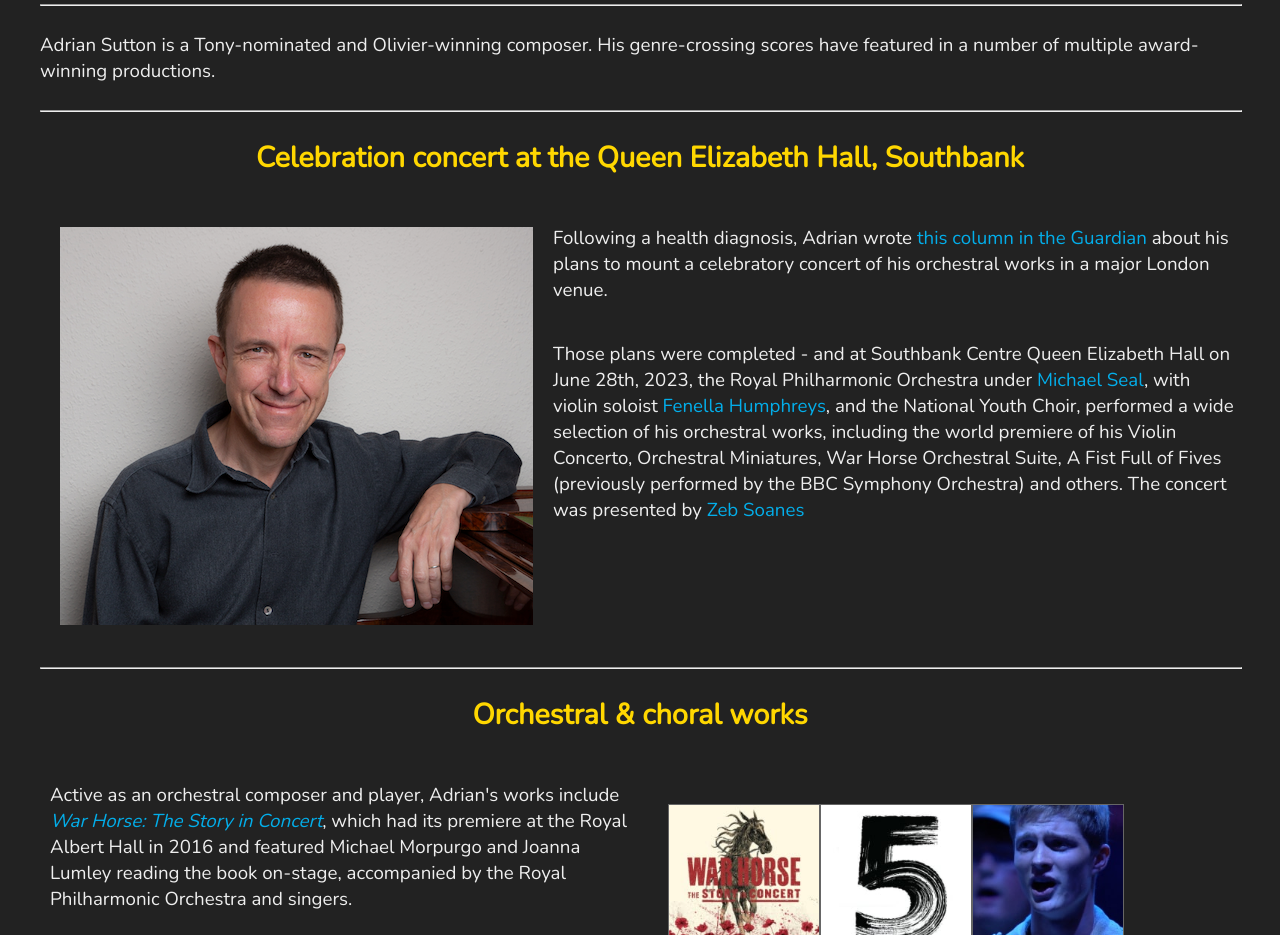
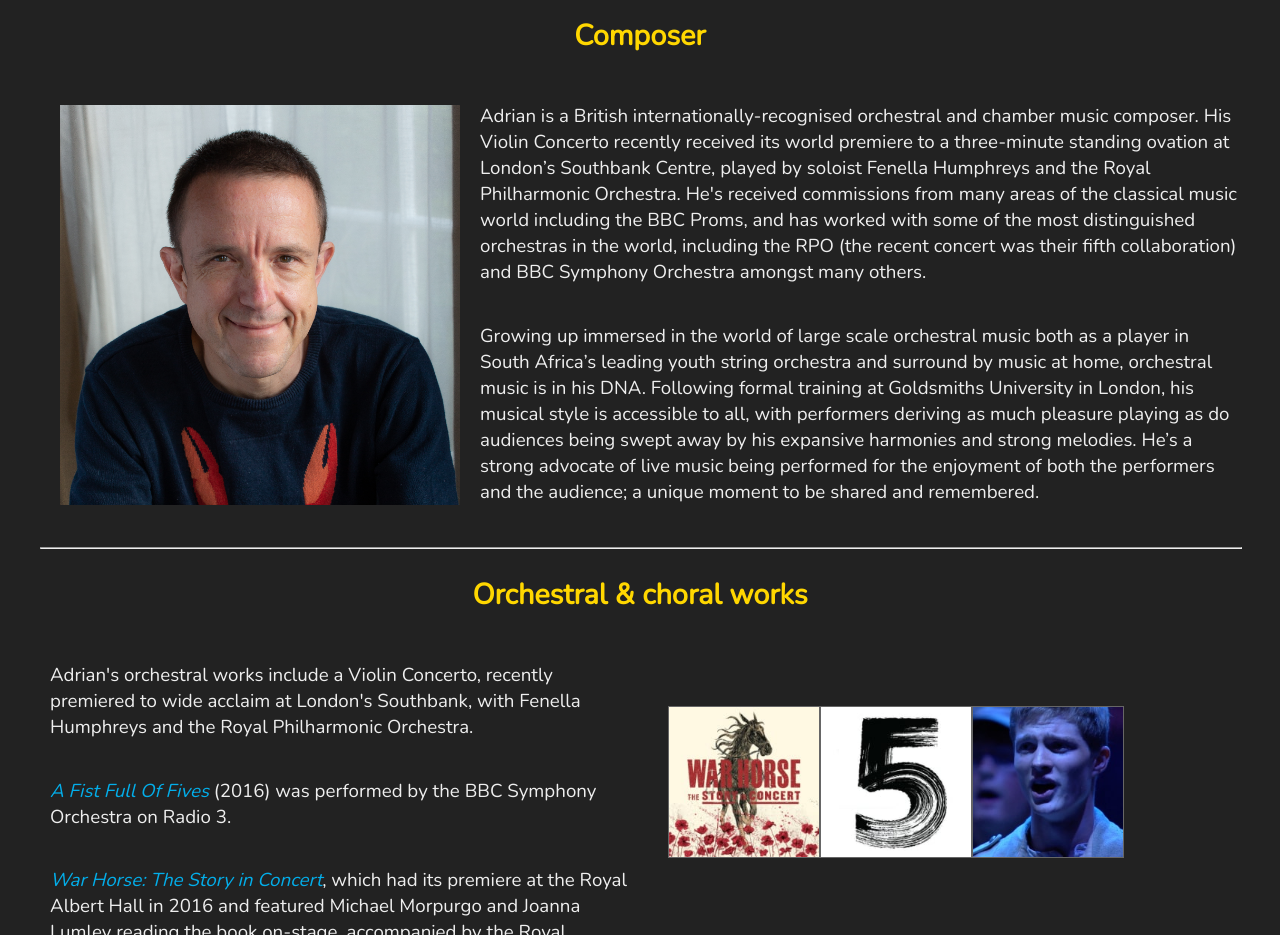
Before and after one commit to adriangsutton/asmweb-public, a plain HTML site: page index.html in a window 1280 px wide. Shown: the part 117-1052 px from the top of the page. Drawn offline with nearby package versions, Linux system fonts and the light colour scheme; a script that the page names is missing.

Commit message:
Changed front page text to include new preamble

```diff
--- a/index.html
+++ b/index.html
@@ -54,24 +54,19 @@
         </div>
         <div class="mainsection">
 
-<hr />
-<p>Adrian Sutton is a Tony-nominated and Olivier-winning composer. His genre-crossing scores have featured in a number of multiple award-winning productions.</p>
-<hr />
 
-<h1 class="sectionheader">Celebration concert at the Queen Elizabeth Hall, Southbank</h1>
+<h1 class="sectionheader">Composer</h1>
 <div class="announcementSection">
     <div class="announcementSingleImage">
-        <img src="/images/gallery/AS_Robert_Taylor_01.png" alt="Adrian Sutton">
+        <img src="/images/gallery/KW2C4255 square.png" width=400px alt="Adrian Sutton">
     </div>
     <div class="announcementSectionText">
-        <p>
-    Following a health diagnosis, Adrian wrote <a href="https://www.theguardian.com/music/2022/dec/06/adrian-sutton-war-horse-composer-incurable-cancer-final-concerts" target="_blank">this column in the Guardian</a> about his plans to mount a celebratory concert of his orchestral works in a major London venue.
-</p>
+        <p>Adrian is a British internationally-recognised orchestral and chamber music composer. His Violin Concerto recently received its world premiere to a three-minute standing ovation at London’s Southbank Centre, played by soloist Fenella Humphreys and the Royal Philharmonic Orchestra. He's received commissions from many areas of the classical music world including the BBC Proms, and has worked with some of the most distinguished orchestras in the world, including the RPO (the recent concert was their fifth collaboration) and BBC Symphony Orchestra amongst many others.</p>
 
 <p>
-    Those plans were completed - and at Southbank Centre Queen Elizabeth Hall on June 28th, 2023, the Royal Philharmonic Orchestra under <a href="https://www.michaelseal.com" target="_blank">Michael Seal</a>, with violin soloist <a href="https://www.fenellahumphreys.com" target="_blank">Fenella Humphreys</a>, and the National Youth Choir, performed a wide selection of his orchestral works, including the world premiere of his Violin Concerto,  Orchestral Miniatures, War Horse Orchestral Suite, A Fist Full of Fives (previously performed by the BBC Symphony Orchestra) and others.  The concert was presented by <a href="https://www.zebsoanes.com" target="_blank">Zeb Soanes</a>
+
+    Growing up immersed in the world of large scale orchestral music both as a player in South Africa’s leading youth string orchestra and surround by music at home, orchestral music is in his DNA. Following formal training at Goldsmiths University in London, his musical style is accessible to all, with performers deriving as much pleasure playing as do audiences being swept away by his expansive harmonies and strong melodies. He’s a strong advocate of live music being performed for the enjoyment of both the performers and the audience; a unique moment to be shared and remembered.
 </p>
-
     </div>
 </div>
 <hr />
@@ -80,11 +75,15 @@
 <div class="showcaseSection">
     <div class="showcaseSectionText">
         <p>
-Active as an orchestral composer and player, Adrian's works include <a href="/projects/orchestral/War_Horse_The_Story_in_Concert/"><i>War Horse: The Story in Concert</i></a>, which had its premiere at the Royal Albert Hall in 2016 and featured Michael Morpurgo and Joanna Lumley reading the book on-stage, accompanied by the Royal Philharmonic Orchestra and singers.
+Adrian's orchestral works include a Violin Concerto, recently premiered to wide acclaim at London's Southbank, with Fenella Humphreys and the Royal Philharmonic Orchestra.
 </p>
 
 <p>
-<a href="/projects/orchestral/A_Fist_Full_of_Fives/"><i>A Fist Full Of Fives</i></a> (2016) was performed by the BBC Symphony Orchestra on Radio 3.
+    <a href="/projects/orchestral/A_Fist_Full_of_Fives/"><i>A Fist Full Of Fives</i></a> (2016) was performed by the BBC Symphony Orchestra on Radio 3.
+    </p>
+
+<p>
+<a href="/projects/orchestral/War_Horse_The_Story_in_Concert/"><i>War Horse: The Story in Concert</i></a>, which had its premiere at the Royal Albert Hall in 2016 and featured Michael Morpurgo and Joanna Lumley reading the book on-stage, accompanied by the Royal Philharmonic Orchestra and singers.
 </p>
 
 <p>
@@ -117,6 +116,43 @@ Active as an orchestral composer and player, Adrian's works include <a href="/pr
 </div>
 
 
+    </div>
+</div>
+<hr />
+
+<h1 class="sectionheader">Chamber works</h1>
+<div class="showcaseSection">
+    <div class="tileGrid">
+
+
+                <div class="tile">
+    <a href="/projects/chamber/Spring_Masque/"><img src="/projects/chamber/Spring_Masque/image/tile.jpg" alt="Missing image: spring-masque"></a>
+</div>
+
+
+
+                <div class="tile">
+    <a href="/projects/chamber/Arpeggiare_Variations/"><img src="/projects/chamber/Arpeggiare_Variations/image/tile.jpg" alt="Missing image: arpeggiare-variations"></a>
+</div>
+
+
+
+                <div class="tile">
+    <a href="/projects/chamber/Aerobatics_Over_Lake_Wanaka/"><img src="/projects/chamber/Aerobatics_Over_Lake_Wanaka/image/tile.jpg" alt="Missing image: aerobatics-over-lake-wanaka"></a>
+</div>
+
+
+
+                <div class="tile">
+    <a href="/projects/chamber/Blackheath_Crosslight/"><img src="/projects/chamber/Blackheath_Crosslight/image/tile.jpg" alt="Missing image: blackheath-crosslight"></a>
+</div>
+
+
+    </div>
+    <div class="showcaseSectionText">
+        <p>
+Adrian's chamber music has been performed regularly by various groups including the concert violinist <a href="https://www.fenellahumphreys.com/">Fenella Humphreys</a>, the 6-piano group Piano Circus, Blaze Ensemble, Ensemble Perpetuo and others.
+</p>
     </div>
 </div>
 <hr />
@@ -168,45 +204,10 @@ Adrian's work on <i>War Horse</i> has received international acclaim in multiple
 </div>
 <hr />
 
-<h1 class="sectionheader">Chamber works</h1>
-<div class="showcaseSection">
-    <div class="tileGrid">
-
-
-                <div class="tile">
-    <a href="/projects/chamber/Spring_Masque/"><img src="/projects/chamber/Spring_Masque/image/tile.jpg" alt="Missing image: spring-masque"></a>
-</div>
-
-
-
-                <div class="tile">
-    <a href="/projects/chamber/Arpeggiare_Variations/"><img src="/projects/chamber/Arpeggiare_Variations/image/tile.jpg" alt="Missing image: arpeggiare-variations"></a>
-</div>
-
-
-
-                <div class="tile">
-    <a href="/projects/chamber/Aerobatics_Over_Lake_Wanaka/"><img src="/projects/chamber/Aerobatics_Over_Lake_Wanaka/image/tile.jpg" alt="Missing image: aerobatics-over-lake-wanaka"></a>
-</div>
-
-
-
-                <div class="tile">
-    <a href="/projects/chamber/Blackheath_Crosslight/"><img src="/projects/chamber/Blackheath_Crosslight/image/tile.jpg" alt="Missing image: blackheath-crosslight"></a>
-</div>
-
-
-    </div>
-    <div class="showcaseSectionText">
-        <p>
-Adrian's chamber music has been performed regularly by various groups including the concert violinist <a href="https://www.fenellahumphreys.com/">Fenella Humphreys</a>, the 6-piano group Piano Circus, Blaze Ensemble, Ensemble Perpetuo and others.
-</p>
-    </div>
-</div>
 
         </div>
         <div class="footer">
-           © Adrian Sutton 2022
+           © Adrian Sutton 2023
         </div>
     </div>
 </body>
```
Also changed, not shown: contact/index.html (+1 -1 lines), hush-cosmos/index.html (+1 -1 lines), projects/chamber/Aerobatics_Over_Lake_Wanaka/index.html (+1 -1 lines), projects/chamber/Arpeggiare_Variations/index.html (+1 -1 lines), projects/chamber/Blackheath_Crosslight/index.html (+1 -1 lines), projects/chamber/Spring_Masque/index.html (+1 -1 lines), projects/orchestral/A_Fist_Full_Of_Fives/index.html (+1 -1 lines), projects/orchestral/Some_See_Us/index.html (+1 -1 lines), projects/orchestral/The_Griffin_and_the_Grail/index.html (+1 -1 lines), projects/orchestral/War_Horse_The_Story_in_Concert/index.html (+1 -1 lines), projects/theatre/Angels_In_America/index.html (+1 -1 lines), projects/theatre/Coram_Boy/index.html (+1 -1 lines), projects/theatre/Curious_Incident/index.html (+1 -1 lines), projects/theatre/MOTOE/index.html (+1 -1 lines), 4 more files.
